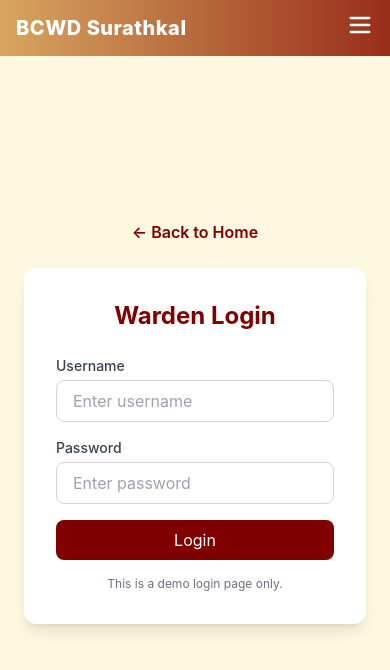
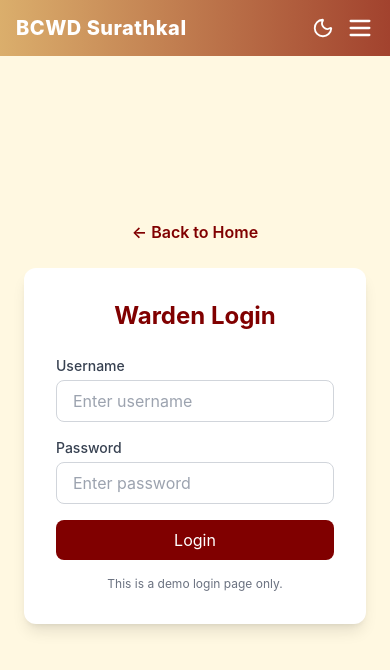
Before and after one commit to ganeshvgs/bcwd, a React (Create React App) app: page /login in a window 390 px wide. Shown: the top 670 px of the page. Built offline with nearby package versions, Linux system fonts and the light colour scheme.

Commit message:
Update Navbar.jsx

```diff
--- a/src/components/Navbar.jsx
+++ b/src/components/Navbar.jsx
@@ -1,16 +1,18 @@
 import { useState, useEffect } from "react";
 import { Link, useLocation, useNavigate } from "react-router-dom";
-import { Menu, X } from "lucide-react"; // Optional: Replace with your own icons
+import { Menu, X, Moon, Sun } from "lucide-react"; // ✅ Added icons
 
 export default function Navbar() {
   const [scrolled, setScrolled] = useState(false);
   const [loginOpen, setLoginOpen] = useState(false);
   const [mobileMenuOpen, setMobileMenuOpen] = useState(false);
   const [activeSection, setActiveSection] = useState("home");
+  const [darkMode, setDarkMode] = useState(
+    localStorage.getItem("theme") === "dark"
+  );
 
   const location = useLocation();
   const navigate = useNavigate();
-
   const navItems = ["home", "about", "facilities", "events", "gallery", "contact"];
 
   useEffect(() => {
@@ -44,6 +46,18 @@ export default function Navbar() {
     return () => document.removeEventListener("click", handleClickOutside);
   }, [loginOpen]);
 
+  // ✅ Apply dark mode class to html
+  useEffect(() => {
+    const html = document.documentElement;
+    if (darkMode) {
+      html.classList.add("dark");
+      localStorage.setItem("theme", "dark");
+    } else {
+      html.classList.remove("dark");
+      localStorage.setItem("theme", "light");
+    }
+  }, [darkMode]);
+
   const toggleLogin = () => setLoginOpen((prev) => !prev);
   const toggleMobileMenu = () => setMobileMenuOpen((prev) => !prev);
 
@@ -63,17 +77,26 @@ export default function Navbar() {
   return (
     <header
       className={`fixed top-0 left-0 w-full z-50 transition-all duration-300 animate-fadeSlideDown ${
-        scrolled ? "bg-white shadow-md" : ""
+        scrolled ? "bg-white shadow-md dark:bg-gray-900" : ""
       }`}
     >
       <nav className="w-full h-14 md:h-16 flex justify-between items-center px-4 md:px-10 relative">
         {/* Background gradient */}
-        <div className="absolute inset-0 h-full w-full bg-gradient-to-r from-maroon via-yellow-200 to-maroon animate-gradient z-0" />
+        <div className="absolute inset-0 h-full w-full bg-gradient-to-r from-maroon via-yellow-200 to-maroon animate-gradient z-0 opacity-90" />
 
         {/* Logo */}
         <div className="text-white font-extrabold text-xl md:text-2xl tracking-wide z-10 whitespace-nowrap">
           BCWD Surathkal
         </div>
+
+        {/* Dark Mode Toggle */}
+        <button
+          onClick={() => setDarkMode(!darkMode)}
+          className="text-white dark:text-yellow-300 hover:scale-110 transition z-10 mx-2 hidden md:block"
+          aria-label="Toggle Dark Mode"
+        >
+          {darkMode ? <Sun size={22} /> : <Moon size={22} />}
+        </button>
 
         {/* Desktop Menu */}
         <ul className="hidden md:flex gap-6 text-sm md:text-base font-medium text-gray-700 z-10">
@@ -84,7 +107,7 @@ export default function Navbar() {
                 className={`relative group capitalize bg-transparent border-none cursor-pointer ${
                   activeSection === item
                     ? "text-maroon font-bold underline underline-offset-4"
-                    : "text-gray-700"
+                    : "text-gray-700 dark:text-white"
                 } transition duration-300`}
               >
                 <span className="group-hover:text-maroon">{item}</span>
@@ -108,7 +131,7 @@ export default function Navbar() {
 
             {loginOpen && (
               <ul
-                className="absolute right-0 mt-2 w-40 bg-white rounded shadow-lg text-gray-700 font-medium z-20"
+                className="absolute right-0 mt-2 w-40 bg-white dark:bg-gray-800 rounded shadow-lg text-gray-700 dark:text-white font-medium z-20"
                 onClick={(e) => e.stopPropagation()}
               >
                 <li>
@@ -135,7 +158,16 @@ export default function Navbar() {
         </ul>
 
         {/* Mobile Menu Button */}
-        <div className="md:hidden z-10">
+        <div className="md:hidden z-10 flex items-center gap-3">
+          {/* Mobile Dark Toggle */}
+          <button
+            onClick={() => setDarkMode(!darkMode)}
+            className="text-white dark:text-yellow-300 hover:scale-110 transition"
+            aria-label="Toggle Dark Mode"
+          >
+            {darkMode ? <Sun size={22} /> : <Moon size={22} />}
+          </button>
+
           <button onClick={toggleMobileMenu} className="text-white">
             {mobileMenuOpen ? <X size={28} /> : <Menu size={28} />}
           </button>
@@ -144,7 +176,7 @@ export default function Navbar() {
 
       {/* Mobile Slide-out Menu */}
       {mobileMenuOpen && (
-        <div className="md:hidden bg-white shadow-lg px-6 py-4 space-y-3 text-gray-800 font-medium">
+        <div className="md:hidden bg-white dark:bg-gray-900 shadow-lg px-6 py-4 space-y-3 text-gray-800 dark:text-white font-medium">
           {navItems.map((item) => (
             <button
               key={item}
@@ -154,7 +186,7 @@ export default function Navbar() {
               {item}
             </button>
           ))}
-          <div className="pt-2 border-t border-gray-200">
+          <div className="pt-2 border-t border-gray-200 dark:border-gray-700">
             <Link
               to="/student-login"
               onClick={() => setMobileMenuOpen(false)}
```
